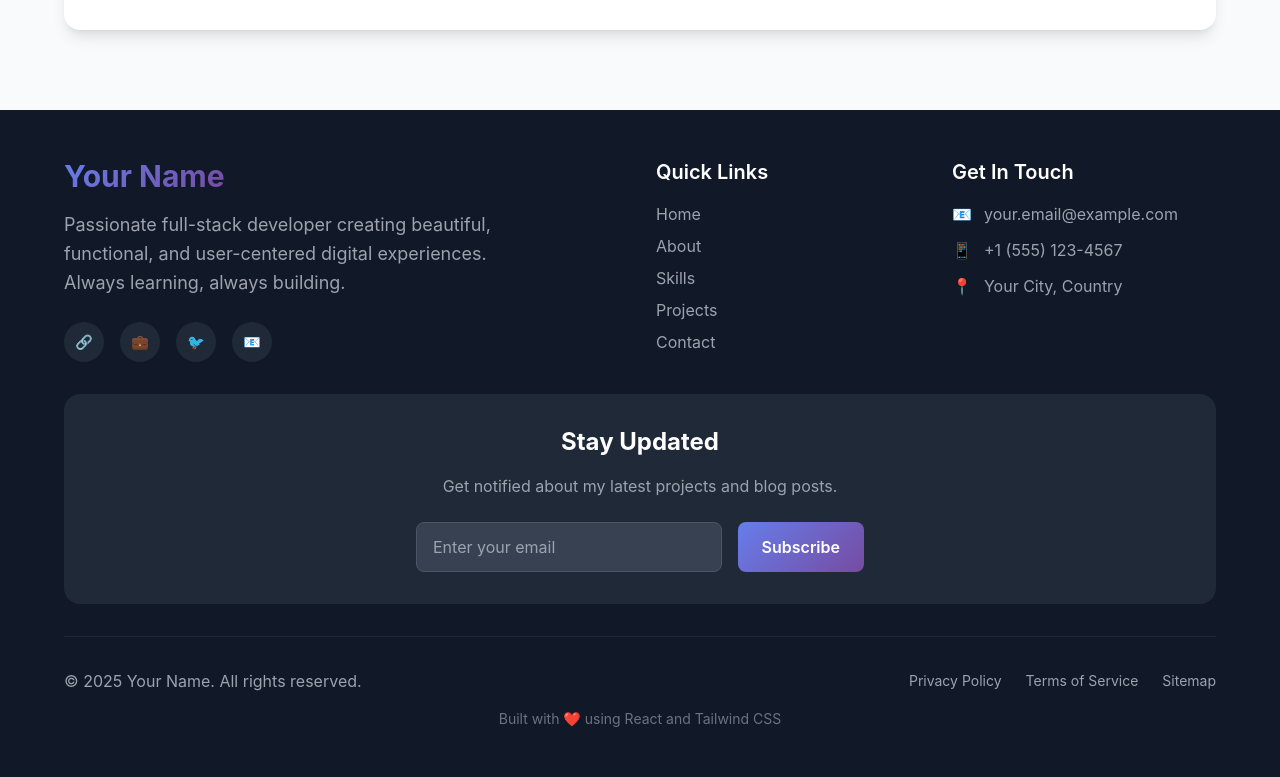
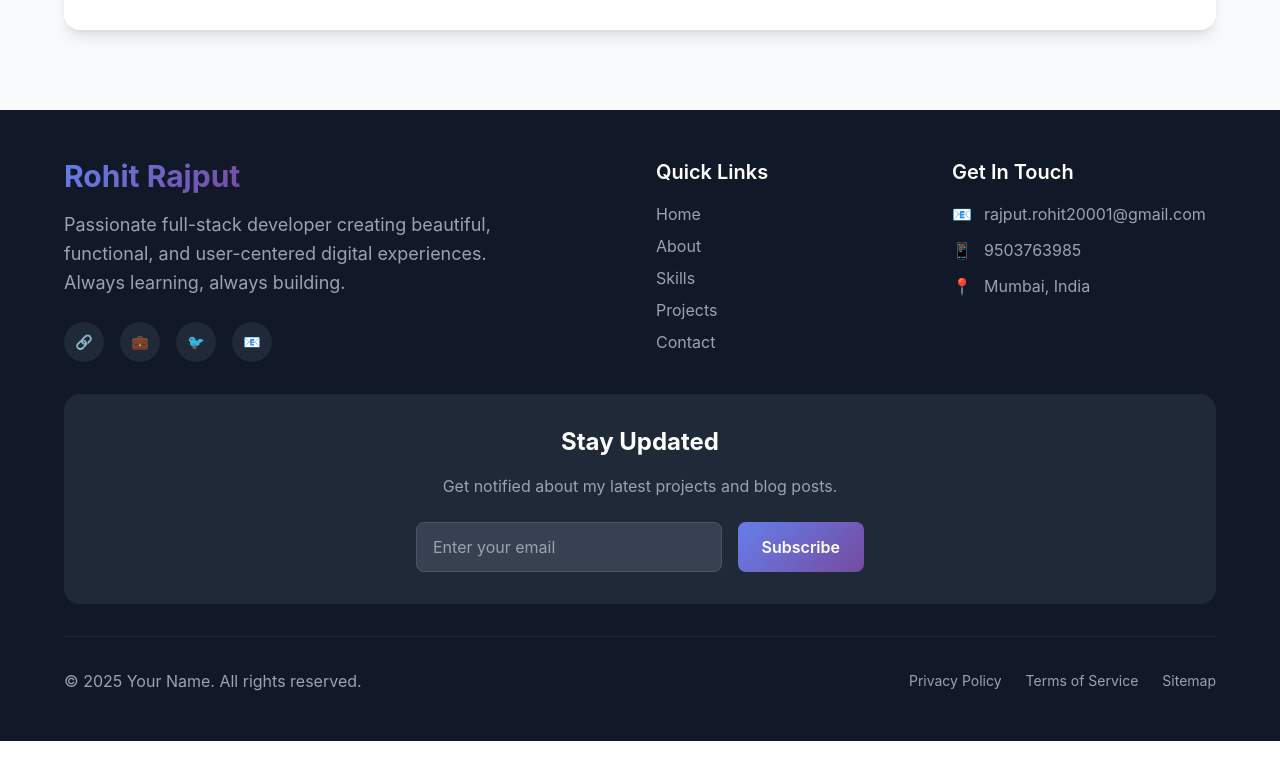
Before and after one commit to rohit95037-cmyk/-portfolio, a React (Vite) app: page / in a window 1280 px wide. Shown: the part 5084-5861 px from the top of the page. After the commit the page ends 5825 px from the top, so only its background shows below. Built offline with nearby package versions, Linux system fonts and the light colour scheme.

Commit message:
Update portfolio with latest changes

```diff
--- a/index.html
+++ b/index.html
@@ -4,7 +4,7 @@
     <meta charset="UTF-8" />
     <link rel="icon" type="image/svg+xml" href="/vite.svg" />
     <meta name="viewport" content="width=device-width, initial-scale=1.0" />
-    <title>Your Name - Full Stack Developer Portfolio</title>
+    <title>Portfolio</title>
     <meta
       name="description"
       content="Professional portfolio of Your Name - Full Stack Developer specializing in React, Node.js, and modern web technologies." />
--- a/src/components/Footer.jsx
+++ b/src/components/Footer.jsx
@@ -34,7 +34,7 @@ const Footer = () => {
             {/* Brand Section */}
             <div className="md:col-span-2">
               <div className="text-3xl font-bold mb-4">
-                <span className="text-gradient">Your Name</span>
+                <span className="text-gradient">Rohit Rajput</span>
               </div>
               <p className="text-gray-400 text-lg leading-relaxed mb-6 max-w-md">
                 Passionate full-stack developer creating beautiful, functional,
@@ -87,7 +87,7 @@ const Footer = () => {
                   <a
                     href="mailto:your.email@example.com"
                     className="text-gray-400 hover:text-white transition-colors duration-200">
-                    your.email@example.com
+                    rajput.rohit20001@gmail.com
                   </a>
                 </div>
                 <div className="flex items-center space-x-3">
@@ -95,12 +95,12 @@ const Footer = () => {
                   <a
                     href="tel:+15551234567"
                     className="text-gray-400 hover:text-white transition-colors duration-200">
-                    +1 (555) 123-4567
+                    9503763985
                   </a>
                 </div>
                 <div className="flex items-center space-x-3">
                   <span className="text-primary-400">📍</span>
-                  <span className="text-gray-400">Your City, Country</span>
+                  <span className="text-gray-400">Mumbai, India</span>
                 </div>
               </div>
             </div>
@@ -151,12 +151,6 @@ const Footer = () => {
                 </a>
               </div>
             </div>
-
-            <div className="mt-4 text-center">
-              <p className="text-gray-500 text-sm">
-                Built with ❤️ using React and Tailwind CSS
-              </p>
-            </div>
           </div>
         </div>
       </div>
```
Also changed, not shown: src/components/Contact.jsx (line endings or trailing spaces).
